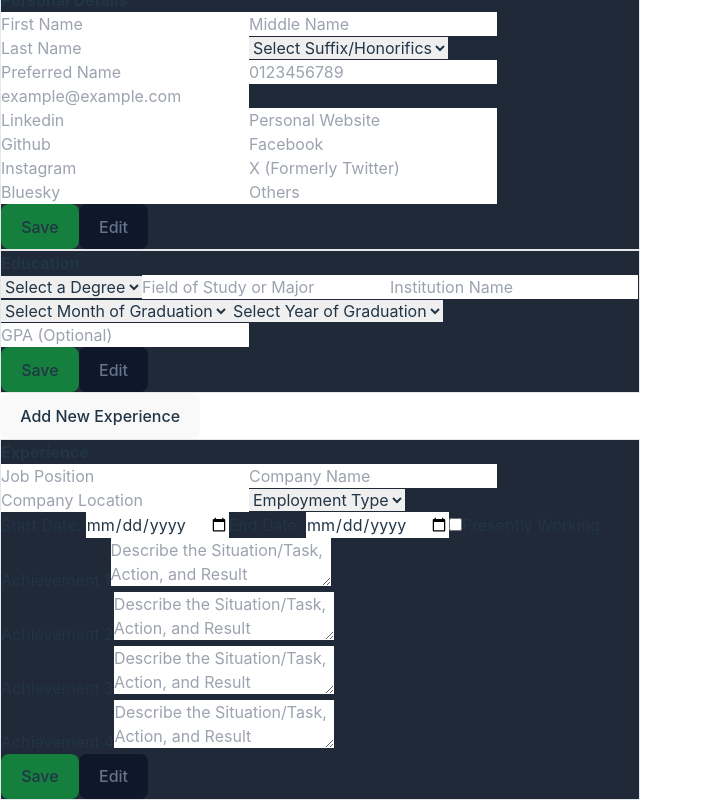
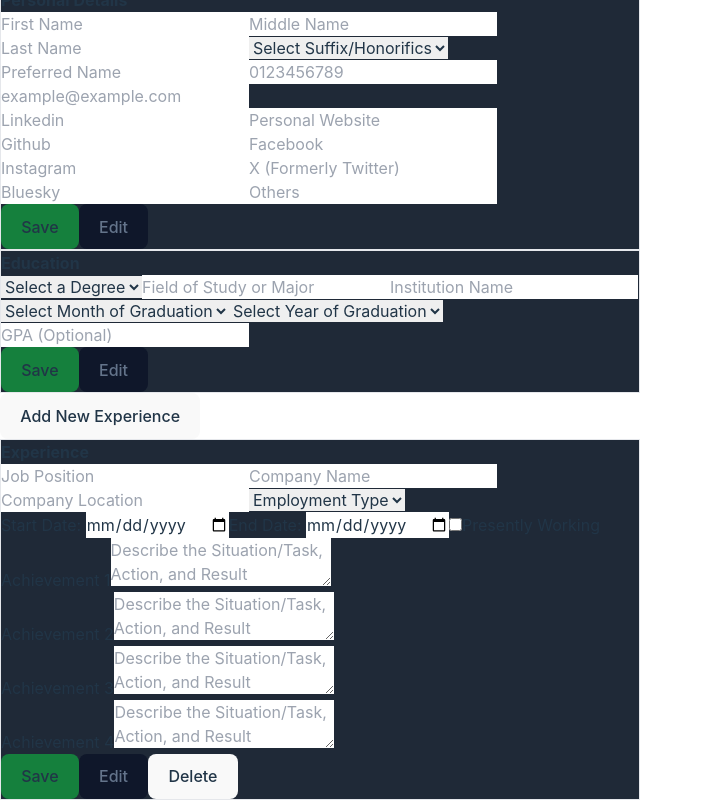
Before and after one commit to leo-jng/cv_application, a React (Vite) app: page / in a window 1280 px wide. Shown: the part 187-987 px from the top of the page, without its empty margins (0-703 px from the left). Built offline with nearby package versions, Linux system fonts and the light colour scheme.

Commit message:
Implemented Preliminary Delete Button

```diff
--- a/src/App.jsx
+++ b/src/App.jsx
@@ -119,7 +119,9 @@ function App() {
 
       <button onClick={() => addNewExperience()}>Add New Experience</button>
       {Object.keys(experienceInfoList).map((ExpKey) => {
-        return <Experience ExpKey={ExpKey} ComponentEditStatus={experienceInfoList[ExpKey].editstatus} setExperienceInfoList={setExperienceInfoList}/>
+        return <Experience ExpKey={ExpKey} ComponentEditStatus={experienceInfoList[ExpKey].editstatus} experienceInfoList={experienceInfoList} setExperienceInfoList={setExperienceInfoList}
+        // presentlyWorking={false}
+        />
       })}
       {/* <Experience setExperienceInfo={setExperienceInfo} o1={experienceInfo}/> */}
       {console.log(
--- a/src/Components/Experience.jsx
+++ b/src/Components/Experience.jsx
@@ -4,7 +4,9 @@
 //                Input in STAR (SITUATION, TASK, ACTION, RESULT) for each job
 
 // Feature to implement later: add and delete experiences
-export default function Experience({ ExpKey, ComponentEditStatus, setExperienceInfoList}) {
+export default function Experience({ ExpKey, ComponentEditStatus, experienceInfoList, setExperienceInfoList,
+  // presentlyWorking
+}) {
   // const updateProfile = (e, keyname) => {
   //   setExperienceInfoList((prevState) => ({
   //     ...prevState,
@@ -59,6 +61,18 @@ export default function Experience({ ExpKey, ComponentEditStatus, setExperienceI
       }
     }));
   }
+
+  const deleteFromExperienceInfoList = () => {
+    console.log("delete button clicked for ", ExpKey);
+    let copyState = {...experienceInfoList};
+    delete copyState[ExpKey];
+    setExperienceInfoList(copyState)
+  }
+
+  // const checkPresentlyWorking = () => {
+  //   this.props.presentlyWorking = !this.props.presentlyWorking;
+  //   console.log("checkpresentlyworking clicked", this.props.presentlyWorking)
+  // }
   // const updateJobAchievement = (e, pointname) => {
   //   setExperienceInfo((prevState) => ({
   //     ...prevState,
@@ -201,6 +215,11 @@ export default function Experience({ ExpKey, ComponentEditStatus, setExperienceI
       >
         Edit
       </button>
+      <button
+        onClick={deleteFromExperienceInfoList}
+      >
+        Delete
+      </button>
       </section>
     </>
   );
```
